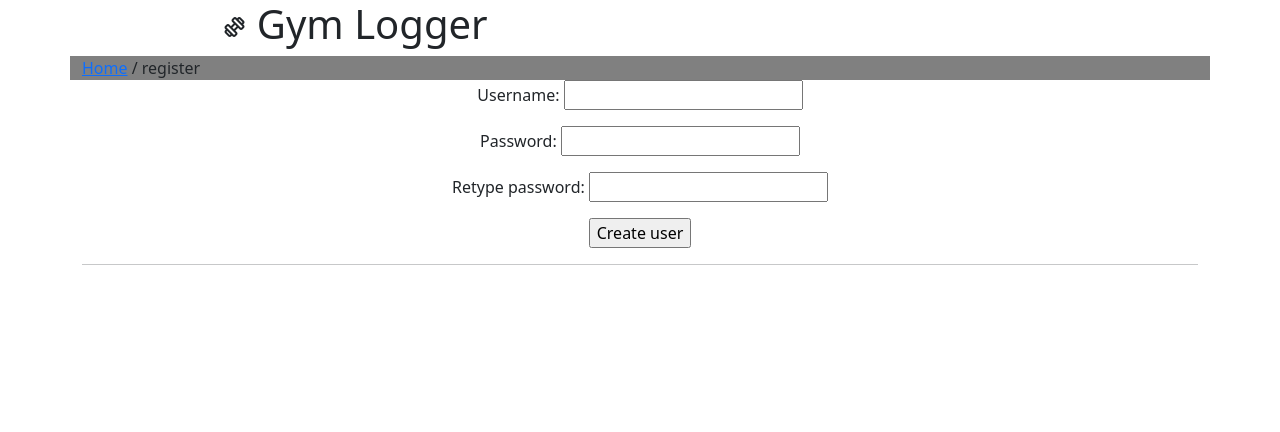
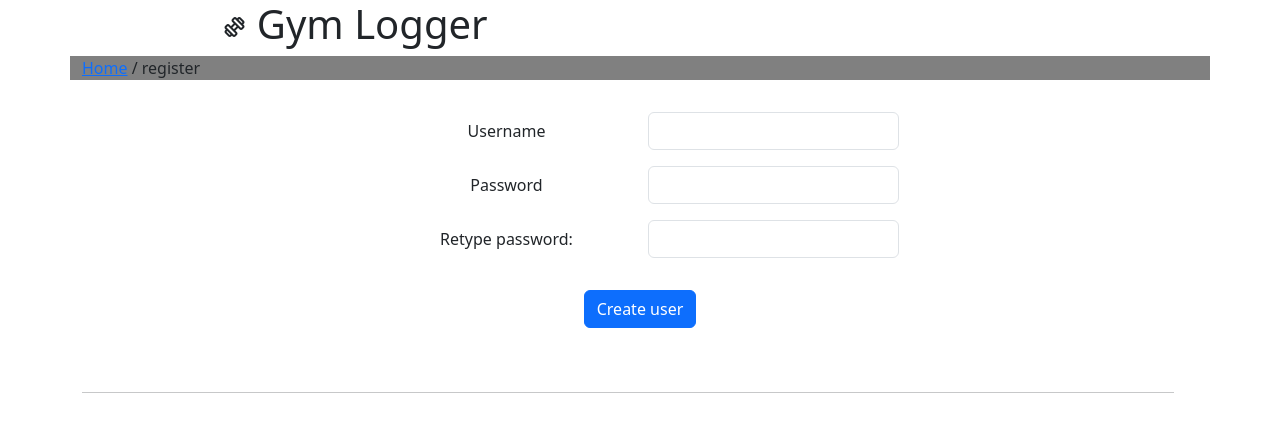
Before and after one commit to hurbios/gym-logger, a Flask app: page /register in a window 1280 px wide. Shown: the top 432 px of the page. Run offline with Flask 3, Linux system fonts and the light colour scheme.

Commit message:
Update credential forms

```diff
--- a/templates/register.html
+++ b/templates/register.html
@@ -31,13 +31,42 @@
 <a href="/logout">Logout</a>
 {% else %}
 <form action="/register" method="POST" onsubmit="return validateForm(this)">
-  <label for="username">Username:</label>
-  <input type="text" name="username" required></p>
-  <label for="password">Password:</label>
-  <input type="password" name="password" required></p>
-  <label for="password2">Retype password:</label>
-  <input type="password" name="password2" required></p>
-  <input type="submit" value="Create user">
+  <div class="container p-4 text-center">
+    <div class="row g-3 p-2">
+      <div class="col"></div>
+      <div class="col">
+        <label for="username" class="col-form-label">Username</label>
+      </div>
+      <div class="col">
+        <input type="text" id="username" name="username" class="form-control" required>
+      </div>
+      <div class="col"></div>
+    </div>
+    <div class="row g-3 p-2">
+      <div class="col"></div>
+      <div class="col">
+        <label for="password" class="col-form-label">Password</label>
+      </div>
+      <div class="col">
+        <input type="password" id="password" name="password" class="form-control" required>
+      </div>
+      <div class="col"></div>
+    </div>
+    <div class="row g-3 p-2">
+      <div class="col"></div>
+      <div class="col">
+        <label for="password2" class="col-form-label">Retype password:</label>
+      </div>
+      <div class="col">
+        <input type="password" id="password2" name="password2" class="form-control" required>
+      </div>
+      <div class="col"></div>
+    </div>
+    <div class="row g-3 p-4">
+      <div class="col">
+        <input type="submit" value="Create user" class="btn btn-primary">
+      </div>
+    </div>
 </form>
 {% endif %}
 {% endblock %}
```
Also changed, not shown: templates/index.html (+28 -5 lines).
